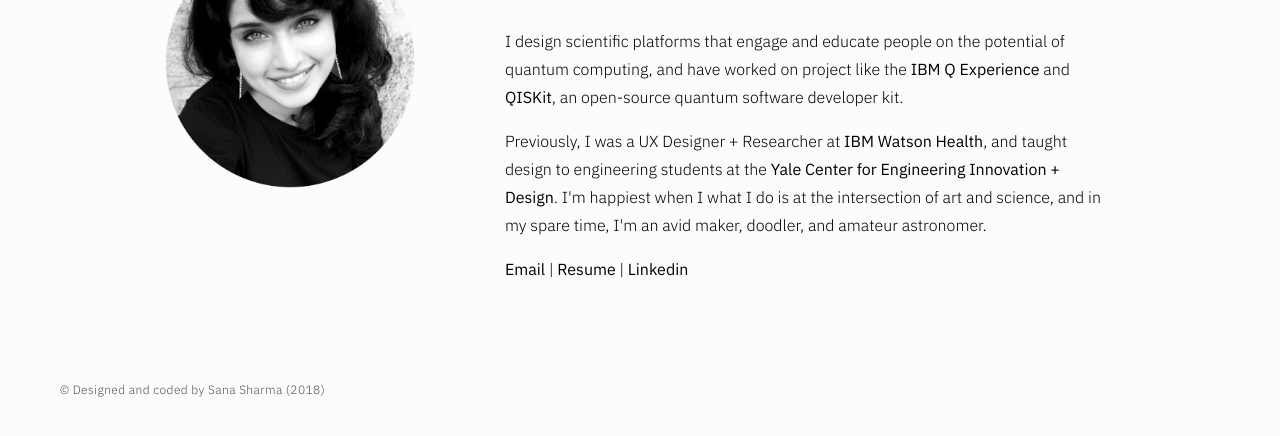
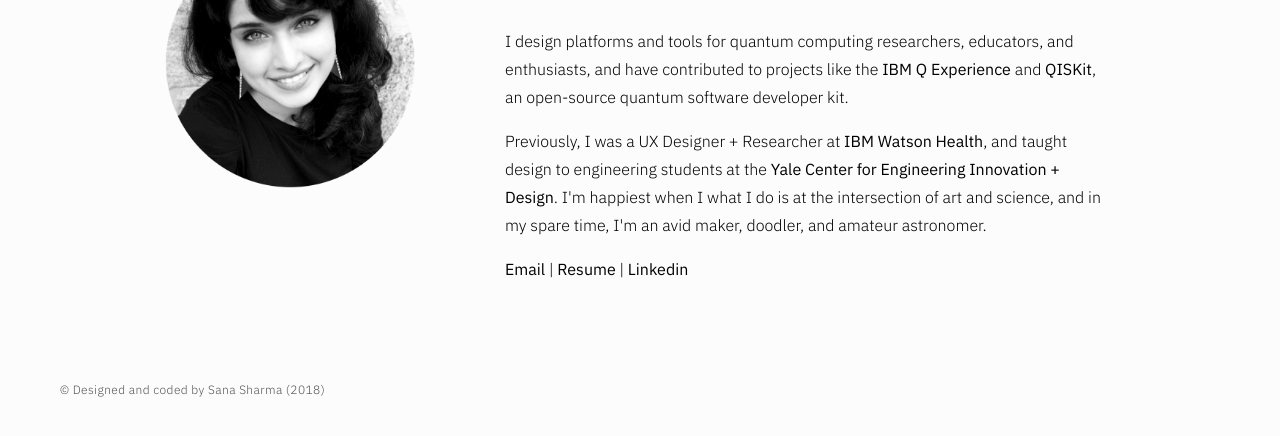
Before and after one commit to sharmasas/portfolio, a plain HTML site: page about.html in a window 1280 px wide. Shown: the part 188-624 px from the top of the page. Drawn offline with Linux system fonts and the light colour scheme.

Commit message:
about copy changes

```diff
--- a/about.html
+++ b/about.html
@@ -27,7 +27,7 @@
 
       <p class="page-subtitle">I'm a UX Designer working on quantum computing at <a href="http://www.research.ibm.com/">IBM Research</a>.</p>
 
-      <p class="page-description"> I design scientific platforms that engage and educate people on the potential of quantum computing, and have worked on project like the <a href="http://quantumexperience.ng.bluemix.net/">IBM Q Experience</a> and <a href="http://www.qiskit.org/">QISKit</a>, an open-source quantum software developer kit.</p>
+      <p class="page-description"> I design platforms and tools for quantum computing researchers, educators, and enthusiasts, and have contributed to projects like the <a href="http://quantumexperience.ng.bluemix.net/">IBM Q Experience</a> and <a href="http://www.qiskit.org/">QISKit</a>, an open-source quantum software developer kit.</p>
 
       <p class="page-description">Previously, I was a UX Designer + Researcher at <a href="https://www.ibm.com/watson/health/">IBM Watson Health</a>, and taught design to engineering students at the <a href="http://ceid.yale.edu/">Yale Center for Engineering Innovation + Design</a>. I'm happiest when I what I do is at the intersection of art and science, and in my spare time, I'm an avid maker, doodler, and amateur astronomer.  </p>
 
```
